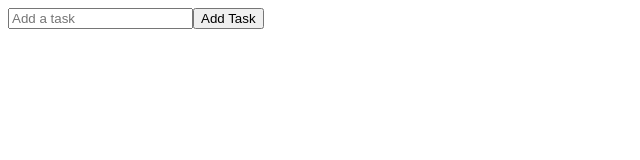
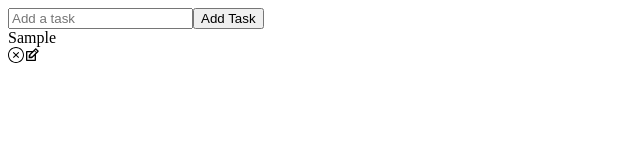
Before and after one commit to samin-irtiza/React-TodoList, a React (Create React App) app: page / in a window 1280 px wide. Both pictures are taken after typing "Sample" into the empty fields and a click on the button "Add Task". Shown: the top 160 px of the page, without its empty margins (0-640 px from the left). Built offline with nearby package versions, Linux system fonts and the light colour scheme.

Commit message:
added icons and completeTodo and removeTodo functions

```diff
--- a/package.json
+++ b/package.json
@@ -8,6 +8,7 @@
     "@testing-library/user-event": "^13.5.0",
     "react": "^18.2.0",
     "react-dom": "^18.2.0",
+    "react-icons": "^4.7.1",
     "react-scripts": "5.0.1",
     "web-vitals": "^2.1.4"
   },
--- a/src/components/Todo.js
+++ b/src/components/Todo.js
@@ -0,0 +1,25 @@
+import React,{useState} from 'react'
+import TodoForm from "./TodoForm"
+import {SlClose} from "react-icons/sl"
+import {TiEdit} from "react-icons/ti"
+
+function Todo({todos, completeTodo, removeTodo}) {
+    const [edit,setEdit] = useState({
+        id:null,
+        value: ''
+    })
+
+  return todos.map((todo, index) => (
+    <div className={todo.isComplete? 'todo-row-complete' : 'todo-row'} key={index}>
+      <div key={todo.id} onClick={() => completeTodo(todo.id)}>
+        {todo.text}
+      </div>
+      <div className='icons'>
+        <SlClose className='remove-icon' onClick={()=> removeTodo(todo.id)} />
+        <TiEdit />
+      </div>
+    </div>
+  ));
+}
+
+export default Todo
--- a/src/components/TodoForm.js
+++ b/src/components/TodoForm.js
@@ -10,10 +10,10 @@ const viewChange = e => {
 const handleSubmit = e => {
   e.preventDefault();
 
-  // props.onSubmit({
-  //   id: Math.floor(Math.random()*10000),
-  //   text: input
-  // });
+  props.onSubmit({
+    id: Math.floor(Math.random()*10000),
+    text: input
+  });
   setInput('');
 };
   return (
--- a/src/components/TodoList.js
+++ b/src/components/TodoList.js
@@ -1,4 +1,5 @@
 import React,{useState} from 'react'
+import Todo from './Todo';
 import TodoForm from './TodoForm'
 
 function TodoList() {
@@ -12,9 +13,30 @@ function TodoList() {
 
     setTodos(newTodos);
   };
+
+  const removeTodo = op =>{
+    const filteredTodos = [...todos].filter(todo=>todo.id!==op);
+    setTodos(filteredTodos);
+  };
+
+  const updateTodo = op => {
+
+  };
+
+  const completeTodo = op => {
+    let updatedTodos = todos.map(todo => {
+      if(todo.id === op) {
+        todo.isComplete = !todo.isComplete;
+      }
+      return todo;
+    });
+    setTodos(updatedTodos);
+  };
+
   return (
     <div>
         <TodoForm onSubmit={addTodo} />
+        <Todo todos={todos} completeTodo={completeTodo} removeTodo={removeTodo} />
     </div>
   )
 }
```
Also changed, not shown: 1 other file (tests, documents, lock files or other folders).
